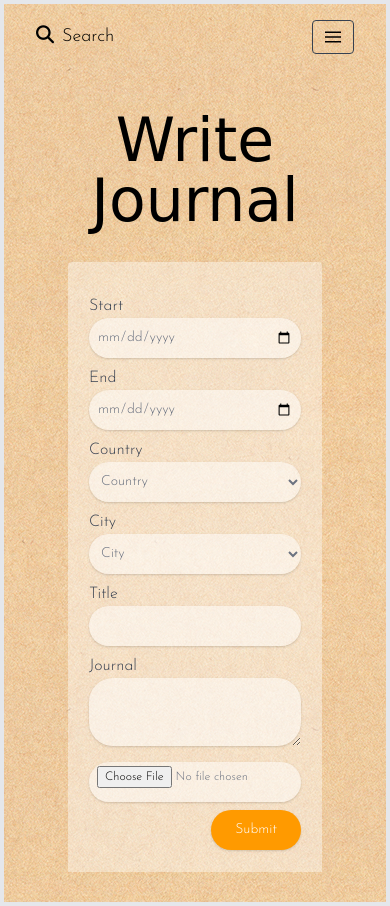
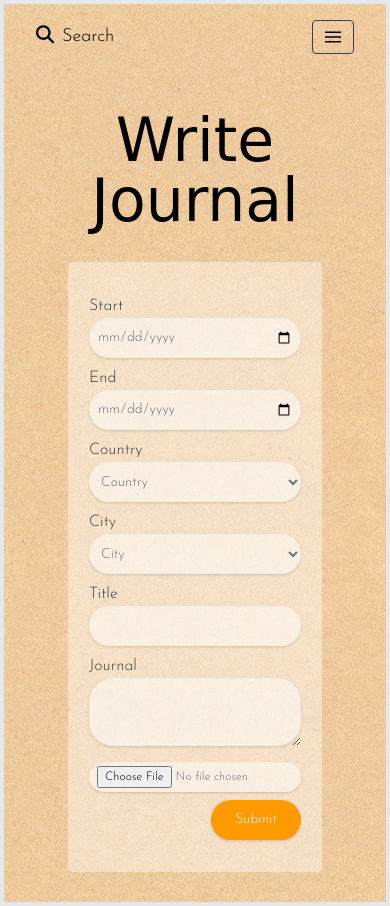
Before and after one commit to ayumitanaka13/journaly, a Flask app: page /add_journal in a window 390 px wide. Run offline with Flask 2, Linux system fonts and the light colour scheme; a user stored in the database is signed in; data comes from the database, SQL or seed files in the repository; style sheets or scripts are compiled from the project's sources; some libraries are stand-ins or nearby versions; some web fonts are replaced.

Commit message:
modified add_journal.html

```diff
--- a/flaskr/templates/add_journal/add_journal.html
+++ b/flaskr/templates/add_journal/add_journal.html
@@ -42,7 +42,7 @@
                             {{render_field(form.comment, rows="3", class="input-form h-auto rounded-3xl")}}
                         </p>
                         <p class="mt-2 lg:mt-4">
-                            {{render_field(form.picture_path, class="input-form sm:h-auto text-xs")}}
+                            {{render_field(form.picture_path, class="input-form h-auto text-xs")}}
                         </p>
                         <p class="mt-2 lg:mt-4 text-right">
                             {{form.submit(class="btn-lightorange h-10 px-6")}}
```
